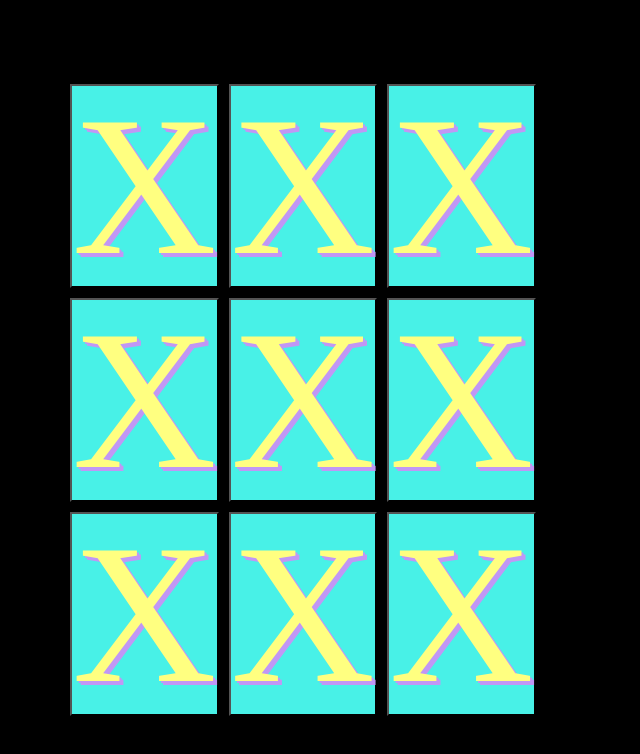
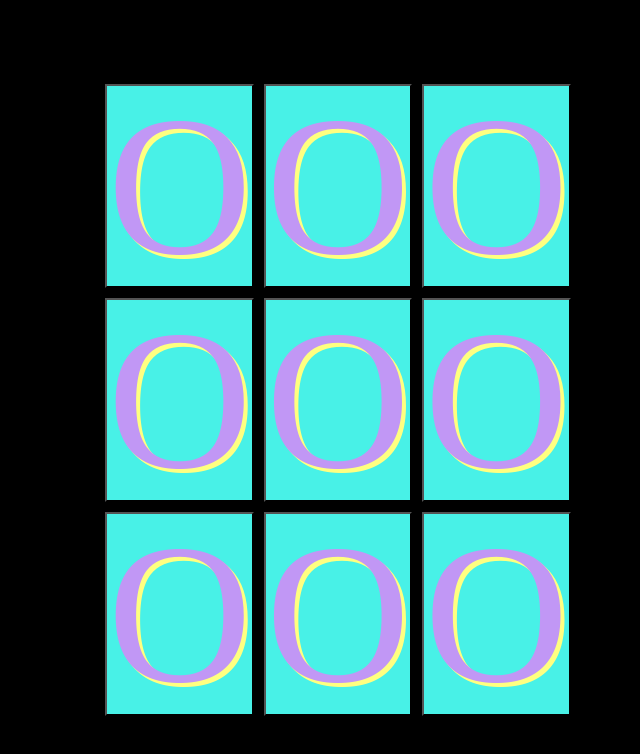
Before and after one commit to franzese/tik-tak-toe, a React (Create React App) app: page / in a window 1280 px wide. Shown: the top 754 px of the page, without its empty margins (337-977 px from the left). Built offline with nearby package versions, Linux system fonts and the light colour scheme.

Commit message:
Buttons doing stuff

```diff
--- a/src/App.js
+++ b/src/App.js
@@ -1,9 +1,9 @@
-import React, { useState } from 'react';
+import React, { useState, useEffect } from 'react';
 import './App.scss';
 
 function BoardSpace({ index, value, onClick }) {
     const move = event => {
-        debugger;
+        onClick(event, index);
     };
 
     return (
@@ -13,26 +13,43 @@ function BoardSpace({ index, value, onClick }) {
     );
 }
 
-function Board() {
-    const boardSize = 3 * 3;
-    let spaces = [];
+function GameBoard(player, onWin) {
+    const [spaces, setSpaces] = useState(['O', 'O', 'O', 'O', 'O', 'O', 'O', 'O', 'O']);
 
-    for (let i = 0; i < boardSize; i++) {
-        spaces.push(<BoardSpace key={i} index={i} value="X" />);
-    }
+    const makeMove = (event, index) => {
+        setSpaces([].concat(spaces.slice(0, index), ['X'], spaces.slice(index + 1)));
+    };
 
     return (
         <>
-            <div className="board">{spaces}</div>
+            <div className="board">
+                {spaces.map((space, i) => (
+                    <BoardSpace key={i} index={i} value={space} onClick={makeMove} />
+                ))}
+            </div>
+        </>
+    );
+}
+
+function ScoreBoard() {
+    return (
+        <>
+            <h1>Player 1</h1>
         </>
     );
 }
 
 function App() {
+    const [player, setPlayer] = useState('X');
+    const addPointToWinner = () => {
+        debugger;
+    };
+
     return (
         <>
             <div className="App">
-                <Board />
+                <ScoreBoard />
+                <GameBoard player={player} onWin={addPointToWinner} />
             </div>
         </>
     );
--- a/src/App.scss
+++ b/src/App.scss
@@ -19,6 +19,7 @@
         font-size: 20rem;
         text-align: center;
         line-height: 20rem;
+        min-width: 1rem;
         &.O {
             color: $lavender;
             text-shadow: 2px 2px $yeller, 4px 4px $yeller;
```
